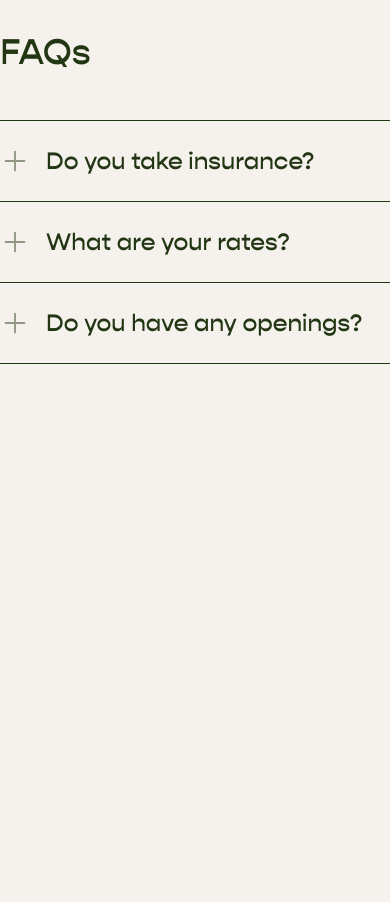
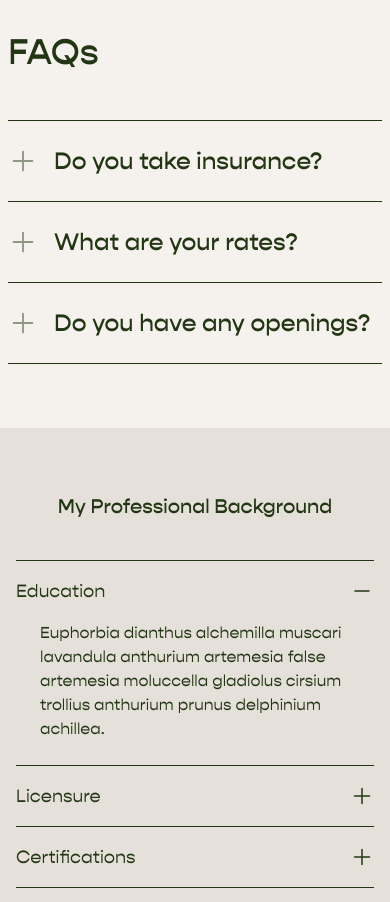
Before and after one commit to NIHHHHHHHHHHH/bloom-therapy, a Next.js app: page / in a window 390 px wide. Shown: the part 5420-6322 px from the top of the page. Before the commit the page ends 5848 px from the top, so only its background shows below. Built offline with nearby package versions, Linux system fonts and the light colour scheme.

Commit message:
feat: add ProfessionalBackground section and refactor FAQs with reusable Accordion component

```diff
--- a/app/page.js
+++ b/app/page.js
@@ -5,6 +5,7 @@ import MySpecialties from '@/components/MySpecialities'
 import WorkWithMe from '@/components/WorkWithMe'
 import AboutMe from '@/components/AboutMe'
 import FAQs from '@/components/FAQs'
+import ProfessionalBackground from '@/components/ProfessionalBackground'
 
 
 export default function Home() {
@@ -17,6 +18,7 @@ export default function Home() {
       <WorkWithMe />
       <AboutMe />
       <FAQs />
+      <ProfessionalBackground />
     </main>
   )
 }
--- /dev/null
+++ b/components/Accordion.js
@@ -0,0 +1,87 @@
+'use client'
+
+import { useState } from 'react'
+import { PlusIcon, MinusIcon } from '@heroicons/react/24/outline'
+
+export default function Accordion({
+  items,
+  defaultOpenIndex = null,
+  variant = 'default' // 'default' or 'faq'
+}) {
+  const [openIndex, setOpenIndex] = useState(defaultOpenIndex)
+
+  const toggleItem = (index) => {
+    setOpenIndex(openIndex === index ? null : index)
+  }
+
+  // Variant-specific classes
+  const variants = {
+    default: {
+      container: "space-y-0 border-t border-foreground",
+      item: "border-b border-foreground",
+      button: "w-full py-4 flex items-center justify-between text-left",
+      icon: "w-6 h-6 lg:w-7 lg:h-7 text-foreground shrink-0",
+      question: "text-lg sm:text-xl lg:text-2xl text-foreground ",
+      answer: "pb-6 px-6 lg:px-12 text-base xl:text-lg text-foreground flex justify-center"
+    },
+    faq: {
+      container: "space-y-0 border-t border-foreground",
+      item: "border-b border-foreground",
+      button: "w-full py-6 flex items-center gap-4 text-left",
+      icon: "w-7.5 h-7.5 text-icon shrink-0",
+      question: "text-2xl xs:text-3xl md:text-2xl lg:text-4xl xl:text-5xl font-medium text-foreground",
+      answer: "pb-6 pl-11.5 text-base lg:text-xl text-foreground"
+    }
+  }
+
+  const classes = variants[variant]
+
+  return (
+    <div className={classes.container}>
+      {items.map((item, index) => (
+        <div key={index} className={classes.item}>
+          <button
+            onClick={() => toggleItem(index)}
+            className={classes.button}
+          >
+            {variant === 'faq' ? (
+              <>
+                {openIndex === index ? (
+                  <MinusIcon className={classes.icon} />
+                ) : (
+                  <PlusIcon className={classes.icon} />
+                )}
+                <span className={classes.question}>
+                  {item.question}
+                </span>
+              </>
+            ) : (
+              <>
+                <span className={classes.question}>
+                  {item.question}
+                </span>
+                {openIndex === index ? (
+                  <MinusIcon className={classes.icon} />
+                ) : (
+                  <PlusIcon className={classes.icon} />
+                )}
+              </>
+            )}
+          </button>
+
+          {openIndex === index && (
+            <div className={classes.answer}>
+              {variant === 'default' ? (
+                <div className="max-w-3xl text-left">
+                  {item.answer}
+                </div>
+              ) : (
+                item.answer
+              )}
+            </div>
+          )}
+        </div>
+      ))}
+    </div>
+  )
+}
--- a/components/FAQs.js
+++ b/components/FAQs.js
@@ -1,12 +1,11 @@
+
+
 'use client'
 
-import { useState } from 'react'
-import { PlusIcon, MinusIcon } from '@heroicons/react/24/outline'
 import ArchImage from './ArchImage'
+import Accordion from './Accordion'
 
 export default function FAQs() {
-  const [openIndex, setOpenIndex] = useState(null)
-
   const faqs = [
     {
       question: "Do you take insurance?",
@@ -22,21 +21,17 @@ export default function FAQs() {
     }
   ]
 
-  const toggleFAQ = (index) => {
-    setOpenIndex(openIndex === index ? null : index)
-  }
-
   return (
-    <section className="bg-primary py-16 lg:py-24 px-0 xs:px-10 2xl:px-20">
+    <section className="bg-primary py-16 lg:py-24 px-2 xs:px-10 2xl:px-20">
       <div className="max-w-full mx-auto w-full">
         <div className="grid grid-cols-1 md:grid-cols-2 gap-12 lg:gap-16 items-center">
 
           {/* First Div - Image */}
-          <div className="flex justify-center ">
+          <div className="flex justify-center">
             <ArchImage
               src="/images/faqs.webp"
               alt="Lavender flowers in a vase"
-              className="w-full max-w-35 md:max-w-sm xl:max-w-md  2xl:max-w-lg"
+              className="w-full max-w-35 md:max-w-sm xl:max-w-md 2xl:max-w-lg"
             />
           </div>
 
@@ -47,31 +42,7 @@ export default function FAQs() {
                 FAQs
               </h2>
 
-              <div className="space-y-0 border-t border-foreground">
-                {faqs.map((faq, index) => (
-                  <div key={index} className="border-b border-foreground">
-                    <button
-                      onClick={() => toggleFAQ(index)}
-                      className="w-full py-6 flex items-center gap-4 text-left"
-                    >
-                      {openIndex === index ? (
-                        <MinusIcon className="w-7.5 h-7.5 text-icon shrink-0" />
-                      ) : (
-                        <PlusIcon className="w-7.5 h-7.5 text-icon shrink-0" />
-                      )}
-                      <span className="text-2xl xs:text-3xl md:text-2xl lg:text-4xl xl:text-5xl font-medium text-foreground">
-                        {faq.question}
-                      </span>
-                    </button>
-
-                    {openIndex === index && (
-                      <div className="pb-6  text-base lg:text-xl text-foreground">
-                        {faq.answer}
-                      </div>
-                    )}
-                  </div>
-                ))}
-              </div>
+              <Accordion items={faqs} variant="faq" />
             </div>
           </div>
 
--- /dev/null
+++ b/components/ProfessionalBackground.js
@@ -0,0 +1,32 @@
+'use client'
+
+import Accordion from './Accordion'
+
+export default function ProfessionalBackground() {
+  const background = [
+    {
+      question: "Education",
+      answer: "Euphorbia dianthus alchemilla muscari lavandula anthurium artemesia false artemesia moluccella gladiolus cirsium trollius anthurium prunus delphinium achillea."
+    },
+    {
+      question: "Licensure",
+      answer: "Euphorbia dianthus alchemilla muscari lavandula anthurium artemesia false artemesia moluccella gladiolus cirsium trollius anthurium prunus delphinium achillea."
+    },
+    {
+      question: "Certifications",
+      answer: "Euphorbia dianthus alchemilla muscari lavandula anthurium artemesia false artemesia moluccella gladiolus cirsium trollius anthurium prunus delphinium achillea."
+    }
+  ]
+
+  return (
+    <section className="bg-secondary py-16 lg:py-27 px-4 sm:px-0">
+      <div className="max-w-sm sm:max-w-lg lg:max-w-xl  xl:max-w-2xl 2xl:max-w-4xl mx-auto w-full">
+        <h2 className="text-xl sm:text-3xl lg:text-4xl xl:text-5xl font-medium text-foreground mb-10 text-center">
+          My Professional Background
+        </h2>
+
+        <Accordion items={background} defaultOpenIndex={0} variant="default" />
+      </div>
+    </section>
+  )
+}
```
